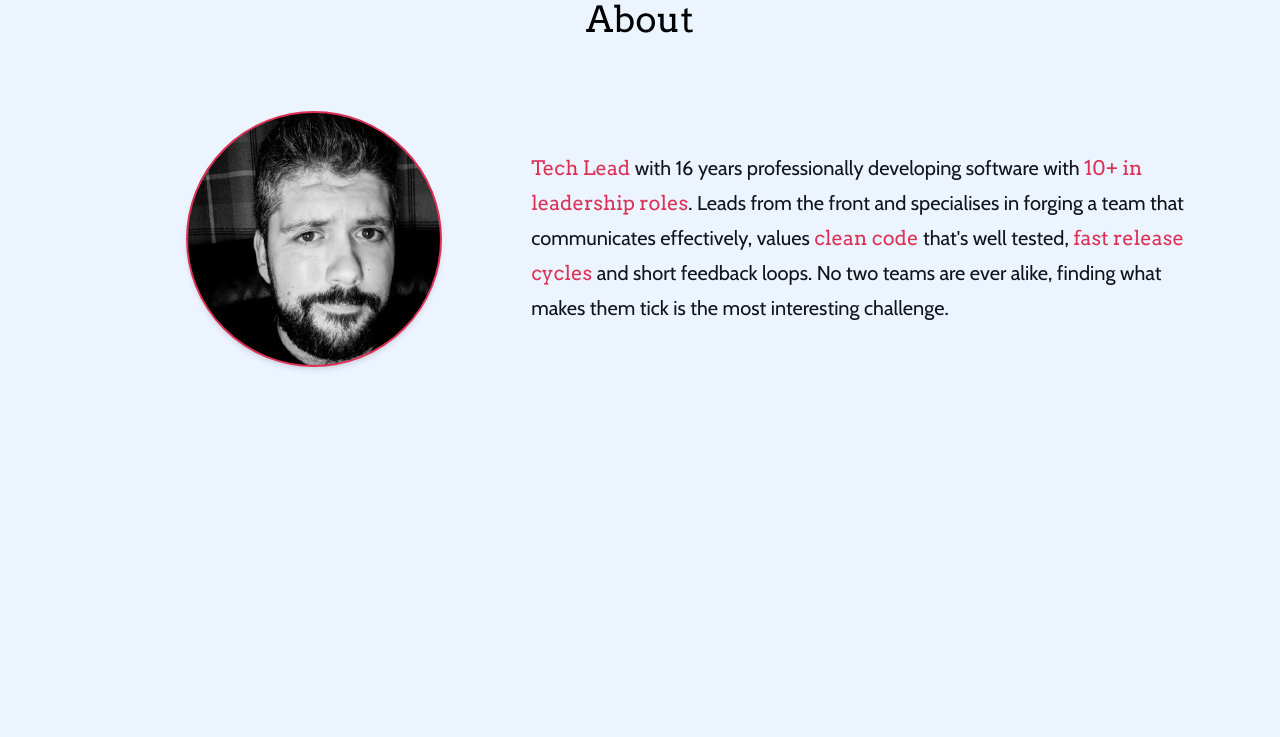
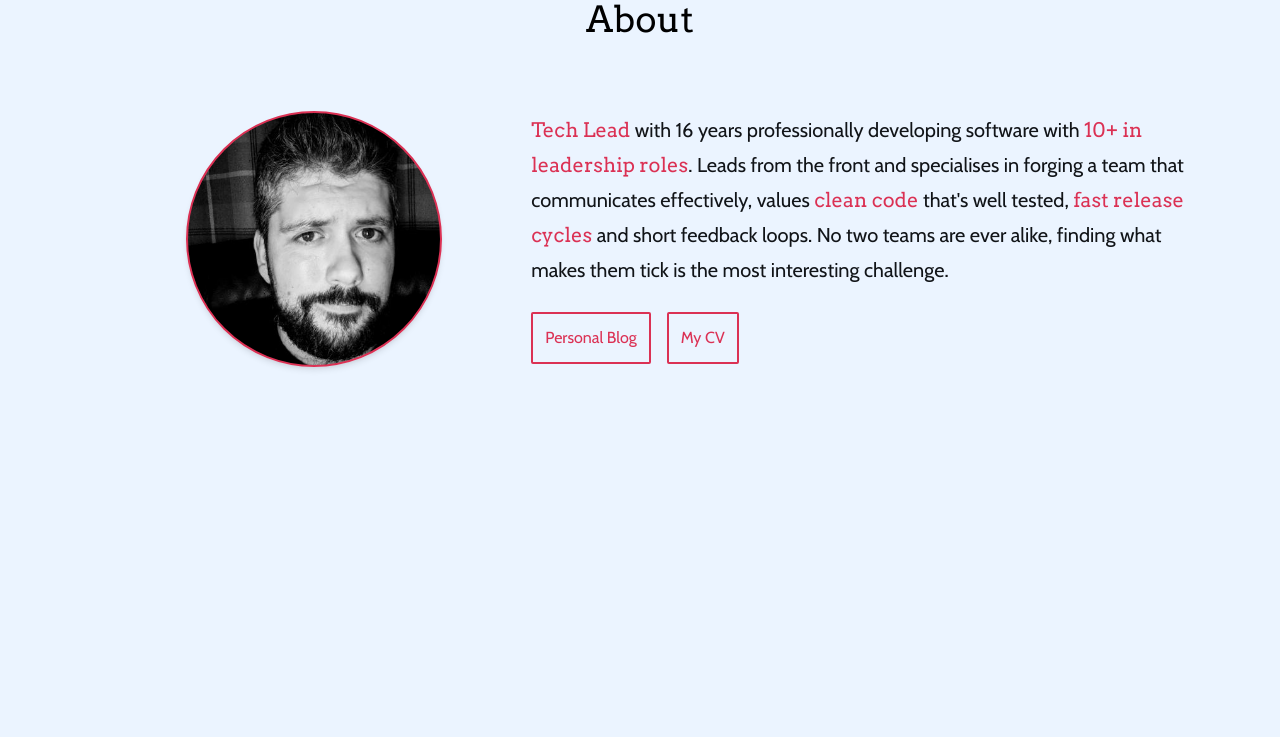
Before and after one commit to KevCJones/kev-who-codes, a Gatsby site: page / in a window 1280 px wide. Shown: the part 964-1701 px from the top of the page. Built offline with nearby package versions, Linux system fonts and the light colour scheme; Gatsby itself is replaced by a stand-in of ours; some packages are replaced by stand-ins of ours.

Commit message:
made sure buttons went back in

```diff
--- a/src/components/menu.js
+++ b/src/components/menu.js
@@ -1,16 +1,19 @@
+import { Link } from "gatsby"
 import React from "react"
+import Button from "./button"
 
 const MainMenu = () => {
   return (
     <div className="flex flex-col mt-6 md:flex-row">
       <a href="https://medium.com/@codebykev" target="_blank" rel="noreferrer">
-        <Button className="p-3 mt-4 md:mr-4 md:mt-0">Personal Blog</Button>
+        <Button className="p-3 mt-4 md:mr-4 md:mt-0 border-secondary text-secondary hover:bg-secondary hover:text-white">
+          Personal Blog
+        </Button>
       </a>
-      <Link to="/about/">
-        <Button className="p-3 mt-4 md:mr-4 md:mt-0">About me</Button>
-      </Link>
       <a href="/resume-kevincjones-2020.pdf" target="_blank" rel="noreferrer">
-        <Button className="p-3 mt-4 md:mr-4 md:mt-0">My CV</Button>
+        <Button className="p-3 mt-4 md:mr-4 md:mt-0 border-secondary text-secondary hover:bg-secondary hover:text-white">
+          My CV
+        </Button>
       </a>
     </div>
   )
--- a/src/pages/index.js
+++ b/src/pages/index.js
@@ -6,6 +6,7 @@ import SEO from "../components/seo"
 import Button from "../components/button"
 import SocialIcons from "../components/social-icons"
 import ProfileImage from "../components/profile-image"
+import MainMenu from "../components/menu"
 
 class IndexPage extends React.Component {
   render() {
@@ -65,6 +66,7 @@ class IndexPage extends React.Component {
                   and short feedback loops. No two teams are ever alike, finding
                   what makes them tick is the most interesting challenge.
                 </p>
+                <MainMenu />
               </div>
             </div>
           </div>
```
